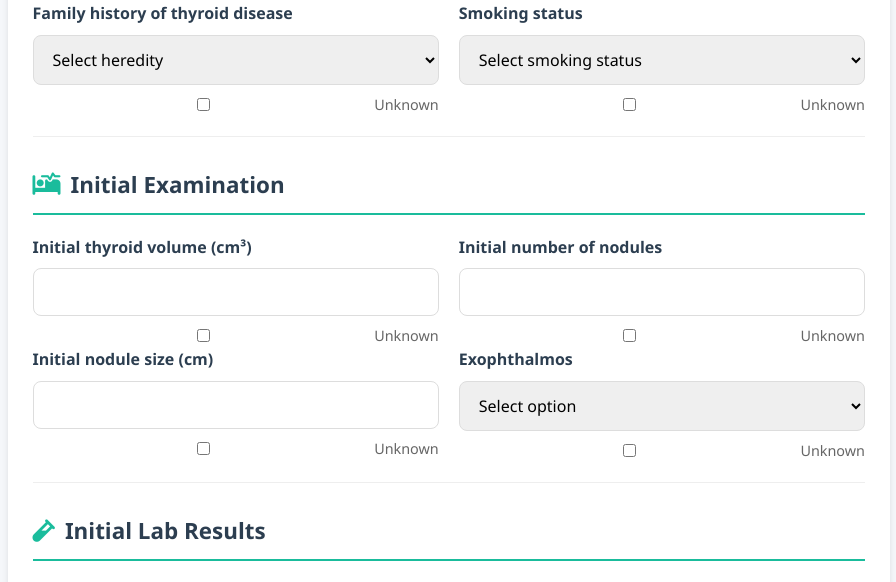
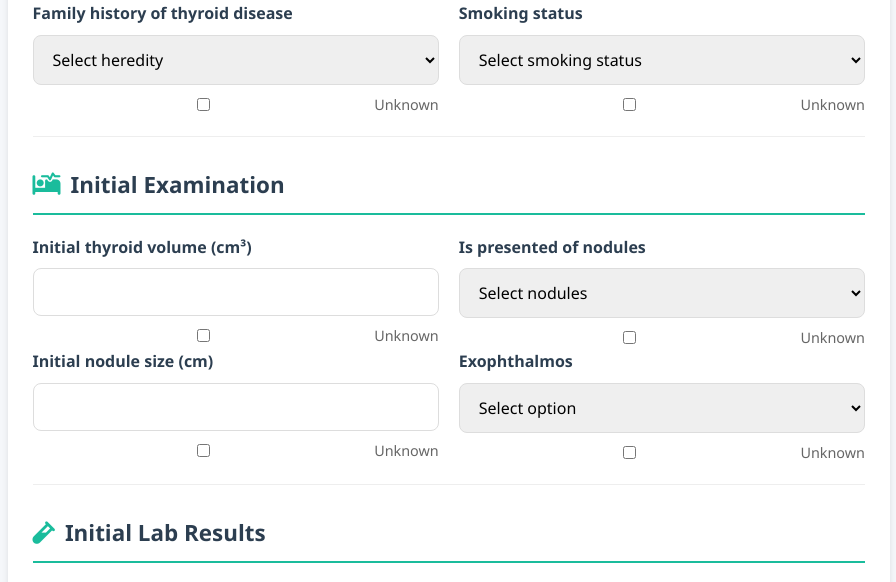
Before and after one commit to udjinia-dariy/graduation_dtz, a Flask app: page / in a window 1280 px wide. Shown: the part 770-1352 px from the top of the page, without its empty margins (370-1266 px from the left). Run offline with Flask 2, Linux system fonts and the light colour scheme; data that the repository does not hold is empty.

Commit message:
added None-filling model;add commit

```diff
--- a/app.py
+++ b/app.py
@@ -90,22 +90,16 @@ def predict_ml():
     response['status'] = 'success'
     return jsonify(response)
 
-def print_explanation(name):
-    print("Explanation for ", name, GlobalInfoObj.get_model(name).explain_features())
-
 if __name__ == '__main__':
     # Create models directory if it doesn't exist
     if not os.path.exists('models'):
         os.makedirs('models')
 
     # TODO: separate this info in special file with model description
-    GlobalInfoObj.add_model('xgboost_model', 'scaler')
-    GlobalInfoObj.add_model('random_forest_model', 'scaler', is_tree=True)
-    GlobalInfoObj.add_model('init_random_forest_model', 'init_scaler', is_initial=True, is_tree=True)
-
-    # print_explanation('xgboost_model')
-    # print_explanation('random_forest_model')
-    # print_explanation('init_random_forest_model')
+    GlobalInfoObj.add_model('xgboost_model', 'scaler', should_manualy_fill_none=True)
+    GlobalInfoObj.add_model('random_forest_model', 'scaler', is_tree=True, should_manualy_fill_none=True)
+    GlobalInfoObj.add_model('init_random_forest_model', 'init_scaler', is_initial=True, is_tree=True, should_manualy_fill_none=True)
+    GlobalInfoObj.add_model('filled_random_forest_model', 'filled_preprocessor', is_tree=True)
 
     # Run the server
     app.run(host='0.0.0.0', port=5000, debug=True)
--- a/global_info.py
+++ b/global_info.py
@@ -8,9 +8,9 @@ class GlobalInfo:
     def __init__(self):
         self.patient_storage = PatientStorage()
 
-    def add_model(self, model_name, scaler_name, is_initial=False, is_tree=False):
+    def add_model(self, model_name, scaler_name, is_initial=False, is_tree=False, should_manualy_fill_none=False):
         # TODO: add exception on model's addition fail
-        self.models[model_name] = Model(model_name, scaler_name, is_initial, is_tree)
+        self.models[model_name] = Model(model_name, scaler_name, is_initial, is_tree, should_manualy_fill_none)
 
     def get_model(self, model_name):
         return self.models.get(model_name)
--- a/models.py
+++ b/models.py
@@ -65,35 +65,44 @@ def load_ml_model(model_path, scaler_path):
         print(f"Error loading model: {str(e)}")
         return None, None
 
-def extract_features(data, features_names_list):
-    return [
-        data.get(name, -1)
-        for name in features_names_list
-    ]
+def extract_features(data, features_names_list, fill_type=np.nan):
+    features = []
+    for name in features_names_list:
+        value = data.get(name)
+        if value is None or value == "":
+            features.append(fill_type)
+        else:
+            features.append(value)
+    return features
 
-def prepare_features(features, scaler, features_names_list):
+def prepare_features(features, scaler, features_names_list, fill_none=False):
     # Create DataFrame with proper column names
     features_df = pd.DataFrame([features], columns=features_names_list)
 
-    print(f"DataFrame shape: {features_df.shape}")
+    if fill_none:
+        # if nesseccary to fill None by hands
+        numerical_cols_names = filter_array(NUM_COLS, features_names_list)
+        # Convert to numpy array for prediction
+        if scaler is not None:
+            # Scale only numerical columns
+            features_df[numerical_cols_names] = scaler.transform(features_df[numerical_cols_names])
+            print(f"Scaled numerical columns: {numerical_cols_names}")
 
-    numerical_cols_names = filter_array(NUM_COLS, features_names_list)
-    # Convert to numpy array for prediction
-    if scaler is not None:
-        # Scale only numerical columns
-        features_df[numerical_cols_names] = scaler.transform(features_df[numerical_cols_names])
-        print(f"Scaled numerical columns: {numerical_cols_names}")
+        # Convert to numpy array for prediction
+        return features_df.values
 
-    # Convert to numpy array for prediction
-    return features_df.values
+    # if None processing already in processor - do nothing else
+    return scaler.transform(features_df)
+
 
 class Model:
-    def __init__(self, model_name, scaler_name, is_initial, is_tree):
+    def __init__(self, model_name, scaler_name, is_initial, is_tree, should_manualy_fill_none):
         self.model_name = model_name
         self.scaler_name = scaler_name
         # If models only for inital_cases - it works withanother set of params
         self.is_initial = is_initial
         self.all_features_names = INITIAL_FEASTURES_NAMES if is_initial else ALL_FEATURE_NAMES
+        self.should_manualy_fill_none = should_manualy_fill_none
         self._load(is_tree)
 
     def _gen_paths(self, base='models'):
@@ -156,7 +165,7 @@ class Model:
         }
 
     def predict(self, data):
-        features_array = prepare_features(extract_features(data, self.all_features_names), self.scaler, self.all_features_names)
+        features_array = prepare_features(extract_features(data, self.all_features_names), self.scaler, self.all_features_names, self.should_manualy_fill_none)
 
         # Make prediction
         prediction = self.model.predict(features_array)
--- a/templates/index.html
+++ b/templates/index.html
@@ -700,10 +700,14 @@
                                         </div>
                                     </div>
                                     <div class="form-col">
-                                        <label for="us1_nodules">Initial number of nodules</label>
-                                        <input type="number" id="us1_nodules" name="us1_nodules" min="0" step="1">
+                                        <label for="us1_nodules">Is presented of nodules</label>
+                                        <select id="us1_nodules" name="us1_nodules">
+                                            <option value="" disabled selected hidden>Select nodules</option>
+                                            <option value="1">Yes</option>
+                                            <option value="0">No</option>
+                                        </select>
                                         <div class="unknown-checkbox">
-                                            <input type="checkbox" id="us1_nodules_unknown" name="us1_nodules_unknown">
+                                            <input type="checkbox" id="us1_nodules" name="us1_nodules_unknown">
                                             <label for="us1_nodules_unknown">Unknown</label>
                                         </div>
                                     </div>
@@ -846,10 +850,14 @@
                                 </div>
                                 <div class="form-row">
                                     <div class="form-col">
-                                        <label for="us3_nodules">Number of nodules after 1.5 years</label>
-                                        <input type="number" id="us3_nodules" name="us3_nodules" min="0" step="1">
+                                        <label for="us3_nodules">Is presented of nodules</label>
+                                        <select id="us3_nodules" name="us3_nodules">
+                                            <option value="" disabled selected hidden>Select nodules</option>
+                                            <option value="1">Yes</option>
+                                            <option value="0">No</option>
+                                        </select>
                                         <div class="unknown-checkbox">
-                                            <input type="checkbox" id="us3_nodules_unknown" name="us3_nodules_unknown">
+                                            <input type="checkbox" id="us3_nodules" name="us3_nodules_unknown">
                                             <label for="us3_nodules_unknown">Unknown</label>
                                         </div>
                                     </div>
@@ -1721,9 +1729,7 @@
                 let value = patient[patientField];
 
                 // Convert null/undefined to -1 (as expected by backend)
-                if (value === null || value === undefined || value === '') {
-                    value = -1;
-                } else if (typeof value === 'string') {
+                if (typeof value === 'string') {
                     // Try to parse numeric strings
                     const num = parseFloat(value);
                     value = isNaN(num) ? value : num;
@@ -1755,7 +1761,10 @@
                     body: JSON.stringify(apiData)
                 });
 
-                const result = await response.json();
+                const tempText = await response.text();
+                const validJson = tempText
+                    .replace(/NaN/g, 'null');
+                const result = JSON.parse(validJson);
 
                 if (result.status === 'success') {
                     const prediction = result.prediction;
@@ -1772,7 +1781,7 @@
                         'smoking_status': 'Smoking Status',
                         'sex': 'Sex',
                         'us1_thyroid_volume': 'US1 Thyroid Volume',
-                        'us1_nodules': 'US1 Nodules Count',
+                        'us1_nodules': 'US1 Nodules',
                         'us1_nodules_cm': 'US1 Nodule Size',
                         'tsh_1': 'TSH Level 1',
                         'ft4_1': 'FT4 Level 1',
@@ -1783,7 +1792,7 @@
                         'treatment_type': 'Treatment Type',
                         'tsh_3': 'TSH Level 3',
                         'us3_thyroid_volume': 'US3 Thyroid Volume',
-                        'us3_nodules': 'US3 Nodules Count',
+                        'us3_nodules': 'US3 Nodules',
                         'us3_nodules_cm': 'US3 Nodule Size'
                     };
 
@@ -1810,7 +1819,7 @@
                             // Special formatting for some fields
                             if (key === 'sex') {
                                 displayValue = value === 1 ? 'Male' : 'Female';
-                            } else if (key === 'heredity' || key === 'smoking_status' ||
+                            } else if (key === 'heredity' || key === 'smoking_status' || key === 'us1_nodules' || key === 'us3_nodules' ||
                                       key === 'exophthalmos' || key === 'thyrotoxic_cardiomyopathy') {
                                 displayValue = value === 1 ? 'Yes' : 'No';
                             } else if (key === 'treatment_type') {
```
